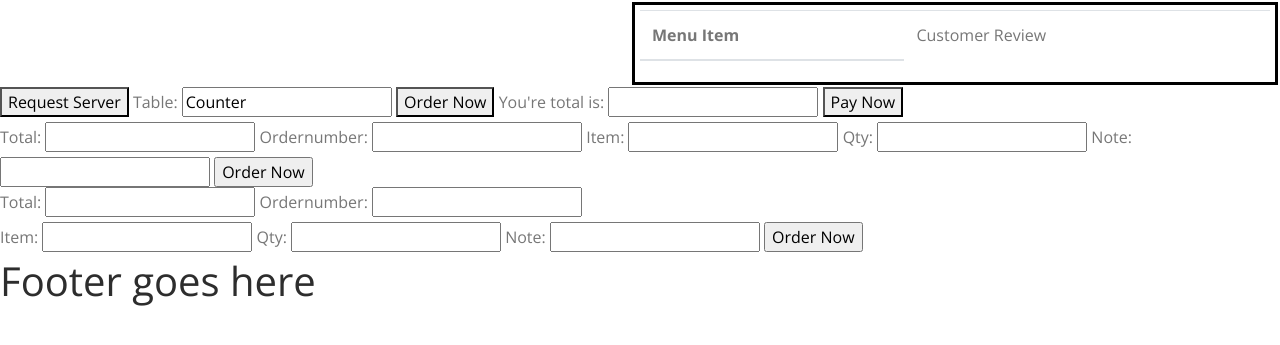
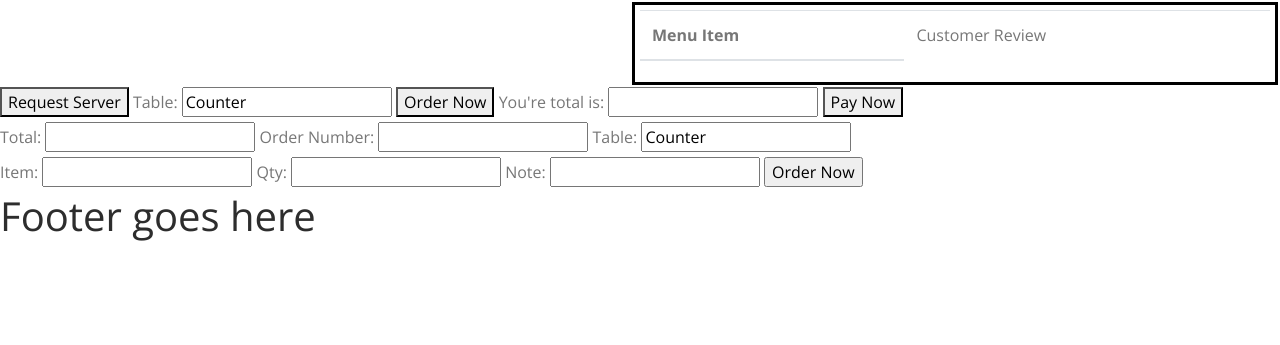
Before and after one commit to Abeham1/cs3450_groupProject, a Django app: page / in a window 1280 px wide. Shown: the part 110-455 px from the top of the page. Run offline with Django 3.2, Linux system fonts and the light colour scheme; data that the repository does not hold is empty; some libraries are stand-ins or nearby versions.

Commit message:
cleaned up comment, single item can be submitted to an new order. Added default values to the form.

```diff
--- a/Django/cs3450_group_project/workspace/virtual_waitress/forms.py
+++ b/Django/cs3450_group_project/workspace/virtual_waitress/forms.py
@@ -94,6 +94,7 @@
 class OrderForm(forms.Form):
     total = forms.FloatField()
     orderNumber = forms.IntegerField()
+    table = forms.CharField()
     prefix = 'order'
 
 class OrderItemForm(forms.Form):
--- a/Django/cs3450_group_project/workspace/virtual_waitress/models.py
+++ b/Django/cs3450_group_project/workspace/virtual_waitress/models.py
@@ -44,6 +44,7 @@
     ready = models.BooleanField(default=False)
     total = models.FloatField()
     orderNumber = models.IntegerField()
+    table = models.CharField(default='counter', max_length=50)
 
     def __str__(self):
         return str(self.orderNumber)
--- a/Django/cs3450_group_project/workspace/virtual_waitress/templates/virtual_waitress/menu.html
+++ b/Django/cs3450_group_project/workspace/virtual_waitress/templates/virtual_waitress/menu.html
@@ -43,36 +43,28 @@
 {% endblock page-style %} {% block register-on-load-scripts %}
 <script>
     window.onload = function () {
-        //addMenu();
-        //addReview();
-        //loadBanner();
         addMikesMenu();
         addMikesReviews();
-     //   addFoodMenuItem();
+        addOrderNumber();
     }
 </script> {% endblock register-on-load-scripts %} {% block head-script %}
 <script>
 
     // doing some console logging
     var menu = JSON.parse('{{ comboItemsMenu|escapejs }}');
+    var order = JSON.parse('{{ orderList|escapejs }}');
+    var nextOrder = order[order.length - 1].id + 1;
     console.log(menu[0].menuItem);
     console.log(menu);
+
+    console.log(order[0].id);
+    console.log(order.length);
+    console.log(order[order.length - 1].id);
+    console.log(nextOrder);
     // these are variables to read in
     var primaryCard = "card text-white bg-primary mb-3";
-    // var sizeMenu = 5; // old
     var sizeMenu = menu.length;
     var itemArray = [];
-    var itemsMenu = ['Cheeseburger', 'Burger', 'fries', 'pop', 'float'];
-    var descMenu = ['Cheeseburger description',
-        'Burger description',
-        'fries description',
-        'pop description',
-        'float description'];
-    var myPrices = [4.29, 3.79, 1.99, 1.09, 2.79];
-    //var comboItemsMenu = [['Cheeseburger', 'Cheeseburger description', 4.29], ['Burger', 'Burger description', 3.79],
-    //    ['fries', 'fries description', 1.99], ['pop', 'pop description', 1.09],
-    //    ['float', 'float description', 2.79]];
-    // these are reviews to read in
     var sizeReview = 5;
 
     var comboReview = [['Cheeseburger', 'Not enough cheese but the bun was great.'], ['Burger', 'Juciest friggin thing evar'],
@@ -80,30 +72,9 @@
     ['Burger', 'I\'ve had better']];
     // these are functions to build the dom
 
-
-    function addFoodMenuItem() {
-        var r = document.getElementsByClassName("foodMenuItem");
-
-        r[0].value = menu[0].menuItem
-        r[1].value = menu[1].menuItem;
-        //element.innerHTML = menu[0].menuItem + ":";
-
-
-
-
-        // create list object
-        // var temp1 = document.createElement("DIV");
-        // var temp2 = document.createElement("UL");
-        // element.appendChild(temp1);
-        // temp1.appendChild(temp2);
-        // for (var i = 0; i < sizeReview; i++) {
-        //     tempA = document.createElement("LI");
-        //     tempB = document.createTextNode(itemsReview[i]);
-        //     temp2.appendChild(tempA);
-        //     tempA.appendChild(tempB);
-        // }
+    function addOrderNumber() {
+        document.getElementById("id_order-orderNumber").value = nextOrder;
     }
-
 
     //modify class and id names to get yeti to format reviews here
     function addMikesReviews() {
@@ -117,21 +88,6 @@
             top.appendChild(tempA);
             tempA.appendChild(tempB);
             tempA.appendChild(tempC);
-        }
-    }
-
-    function addReview() {
-        var element = document.getElementById("menu_right");
-        // create list object
-        var temp1 = document.createElement("DIV");
-        var temp2 = document.createElement("UL");
-        element.appendChild(temp1);
-        temp1.appendChild(temp2);
-        for (var i = 0; i < sizeReview; i++) {
-            tempA = document.createElement("LI");
-            tempB = document.createTextNode(itemsReview[i]);
-            temp2.appendChild(tempA);
-            tempA.appendChild(tempB);
         }
     }
 
@@ -187,6 +143,7 @@
             total = total + document.getElementById("quantity" + i).value * itemArray[i];
         }
         document.getElementById("OrderPriceID").value = total;
+        document.getElementById("id_order-total").value = total;
     }
 
     function addTotal() {
@@ -198,45 +155,6 @@
         alert(document.getElementById("myInput"));
     }
 
-    function addMenu() {
-        for (var i = 0; i < sizeMenu; i++) {
-            //create elements
-            var temp1 = document.createElement("DIV");
-            var temp2 = document.createElement("LABEL");
-            var temp3 = document.createElement("LABEL");
-            var temp3b = document.createElement("LABEL");
-            var temp4 = document.createElement("LABEL");
-            var temp5 = document.createElement("LABEL");
-            var temp6 = document.createElement("FORM");
-            var temp7 = document.createElement("INPUT");
-            temp7.type = "number";
-            var temp7b = document.createElement("INPUT");
-            temp7b.type = "text";
-            //createTextNodes
-            var temp8 = document.createTextNode(itemsMenu[i]);		//menu item
-            var temp9 = document.createTextNode(descMenu[i]);		// item description
-            var temp10 = document.createTextNode("$ " + myPrices[i]);		// item prices
-            var temp11 = document.createTextNode("Quantity: ");
-            var temp12 = document.createTextNode("Special: ");
-
-            // attach from top down
-            var element = document.getElementById("menu_left");
-            element.appendChild(temp1);
-            temp1.appendChild(temp2);
-            temp1.appendChild(temp3);
-            temp1.appendChild(temp3b);
-            temp1.appendChild(temp6);
-            temp6.appendChild(temp4);
-            temp4.appendChild(temp11);
-            temp6.appendChild(temp7);
-            temp6.appendChild(temp5);
-            temp5.appendChild(temp12);
-            temp6.appendChild(temp7b);
-            temp2.appendChild(temp8);
-            temp3.appendChild(temp9);
-            temp3b.appendChild(temp10);
-        }
-    }
 </script> {% endblock head-script %} {% block central-content %}
 <div class=flexBox>
     <div class=left id="menu_left">
@@ -271,53 +189,6 @@
         {% csrf_token %}
         <tr>
             <th>
-                <label for="id_total">Total:</label>
-            </th>
-            <td>
-                <input type="number" name="total" step="any" required id="id_total" />
-            </td>
-        </tr>
-        <tr>
-            <th>
-                <label for="id_orderNumber">Ordernumber:</label>
-            </th>
-            <td>
-                <input type="number" name="orderNumber" required id="id_orderNumber" />
-            </td>
-        </tr>
-        <tr>
-            <th>
-                <label for="id_food">Item:</label>
-            </th>
-            <td>
-                <input type="text" name="food" required id="id_food" />
-            </td>
-        </tr>
-        <tr>
-            <th>
-                <label for="id_qty">Qty:</label>
-            </th>
-            <td>
-                <input type="number" name="qty" required id="id_qty" />
-            </td>
-        </tr>
-        <tr>
-            <th>
-                <label for="id_note">Note:</label>
-            </th>
-            <td>
-                <input type="text" name="note" required id="id_note" />
-            </td>
-        </tr>
-        <input name="placeOrder" type="submit" value="Order Now"></input>
-    </form>
-</div>
-<!-- This is to test out splitting the form for order and order items -->
-<div>
-    <form action="" method="post">
-        {% csrf_token %}
-        <tr>
-            <th>
                 <label for="id_order-total">Total:</label>
             </th>
             <td>
@@ -326,10 +197,18 @@
         </tr>
         <tr>
             <th>
-                <label for="id_order-orderNumber">Ordernumber:</label>
+                <label for="id_order-orderNumber">Order Number:</label>
             </th>
             <td>
-                <input type="number" name="order-orderNumber" required id="id_order-orderNumber" />
+                <input type="number" name="order-orderNumber" required id="id_order-orderNumber"/>
+            </td>
+        </tr>
+        <tr>
+            <th>
+                <label for="id_order-table">Table:</label>
+            </th>
+            <td>
+                <input type="text" name="order-table" required id="id_order-table"  value="Counter"/>
             </td>
         </tr>
         <br>
@@ -338,7 +217,7 @@
                 <label for="id_orderItem-food">Item:</label>
             </th>
             <td>
-                <input class="foodMenuItem" type="text" name="orderItem-food" required id="id_orderItem-food" />
+                <input type="text" name="orderItem-food" required id="id_orderItem-food" />
             </td>
         </tr>
         <tr>
--- a/Django/cs3450_group_project/workspace/virtual_waitress/views.py
+++ b/Django/cs3450_group_project/workspace/virtual_waitress/views.py
@@ -126,6 +126,8 @@
 def menu(request):
     result = RestaurantName.objects.all()
     myresult = Menu.objects.all()
+    mymyresult = Order.objects.all()
+    mymylist = (list(mymyresult.values()))
     mylist = (list(myresult.values()))
     lst = (list(result.values()))
     mySize = 2
@@ -133,6 +135,7 @@
         'activePage': 'menu',
         'restaurantName': json.dumps(lst),
         'comboItemsMenu': json.dumps(mylist),
+        'orderList': json.dumps(mymylist),
     }
 
     #form = OrderForm()
@@ -145,11 +148,11 @@
     #print(orderItemFormSet.is_valid())
 
     #orderForm = OrderForm(prefix='order')
-    #orderItemForm = OrderItemForm(prefix='orderItem')
+    orderItemForm = OrderItemForm()
 
     #print(orderForm)
     #print(orderItemForm)
-
+    #print(orderItemForm.is_valid())
     if 'placeTestOrder' in request.POST:
         orderForm = OrderForm(request.POST, prefix='order')
         orderItemForm = OrderItemForm(request.POST, prefix='orderItem')
@@ -157,7 +160,7 @@
         #print(orderForm)
         #print(orderForm.is_valid())
         #print(orderItemForm)
-        #print(orderItemForm.is_valid())
+        print(orderItemForm.is_valid())
         if orderForm.is_valid():
 
             num = Order()
@@ -166,6 +169,7 @@
             num.ready = False
             num.total = orderForm.cleaned_data['total']
             num.orderNumber = orderForm.cleaned_data['orderNumber']
+            num.table = orderForm.cleaned_data['table']
 
             num.save()
 
```
